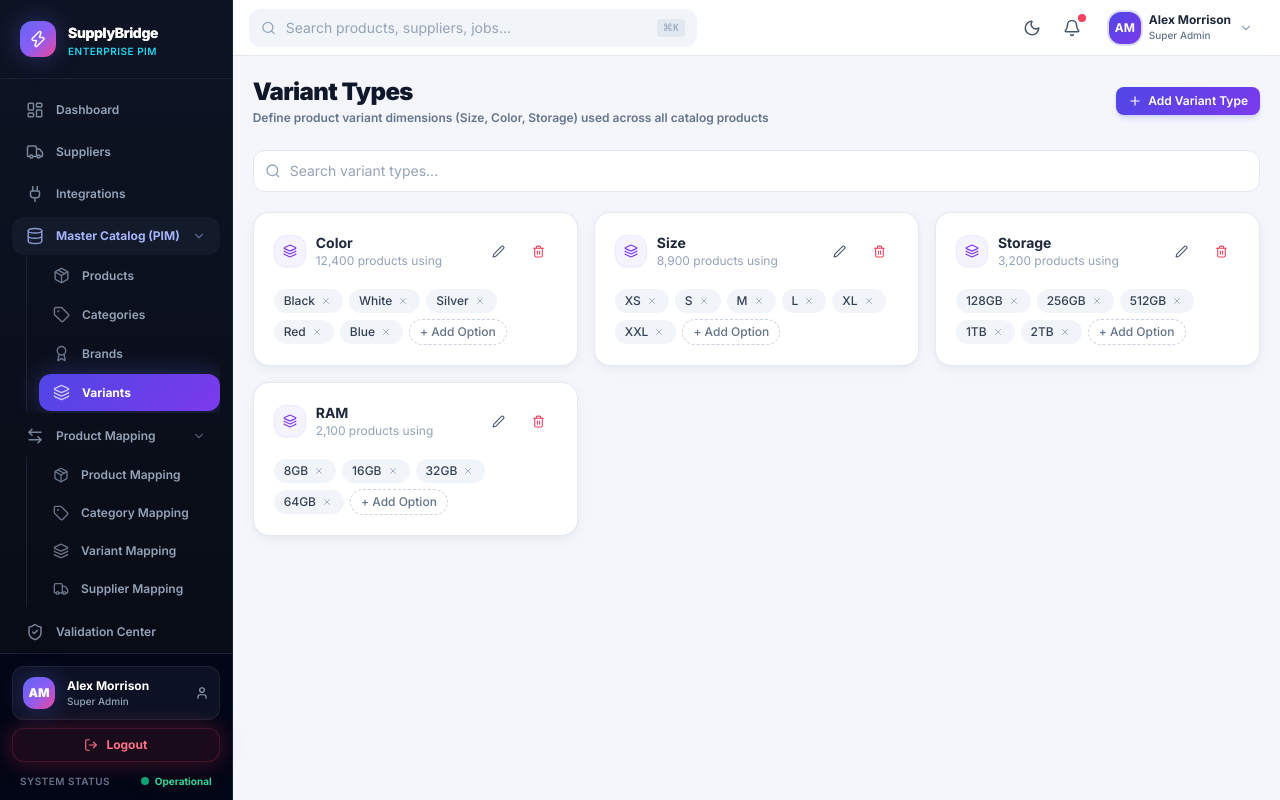
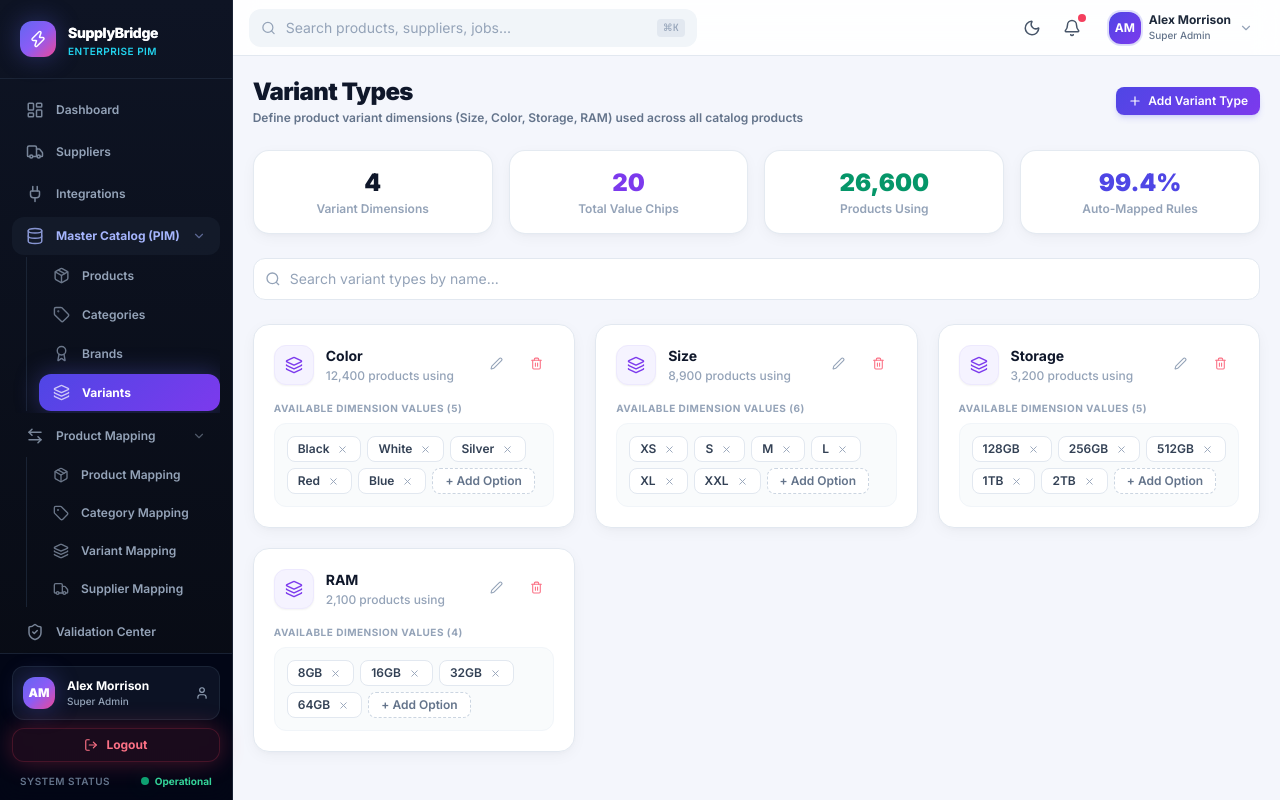
Before and after one commit to satyamgoswami783/SupplyBridge, a React (Vite) app: page /catalog/variants in a window 1280 px wide. Built offline with nearby package versions, Linux system fonts and the light colour scheme.

Commit message:
fix: redesign Variant Types page UI with summary KPI cards, premium option chips, and cleaner layout

```diff
--- a/src/features/catalog/Variants.tsx
+++ b/src/features/catalog/Variants.tsx
@@ -1,6 +1,6 @@
 import React, { useState } from 'react'
 import { motion, AnimatePresence } from 'framer-motion'
-import { Plus, Edit2, Trash2, Layers, CheckCircle2, X } from 'lucide-react'
+import { Plus, Edit2, Trash2, Layers, CheckCircle2, X, Sliders, Tag, Sparkles } from 'lucide-react'
 import { SectionHeader, FilterBar, EmptyState, ConfirmDialog } from '../../components/ui'
 import { Modal } from '../../components/ui/Modal'
 import { mockVariantTypes } from '../../data/mockData'
@@ -35,6 +35,11 @@ export const Variants: React.FC = () => {
     setToastMessage(msg)
     setTimeout(() => setToastMessage(null), 3000)
   }
+
+  // Calculate summary metrics
+  const totalDimensions = variantsList.length
+  const totalOptionValues = variantsList.reduce((acc, curr) => acc + curr.values.length, 0)
+  const totalProductsCovered = variantsList.reduce((acc, curr) => acc + curr.productCount, 0)
 
   // --- Handlers ---
   const handleOpenAdd = () => {
@@ -151,7 +156,7 @@ export const Variants: React.FC = () => {
   )
 
   return (
-    <div className="relative">
+    <div className="relative space-y-6">
       {/* Toast Notification Banner */}
       <AnimatePresence>
         {toastMessage && (
@@ -169,49 +174,65 @@ export const Variants: React.FC = () => {
 
       <SectionHeader
         title="Variant Types"
-        subtitle="Define product variant dimensions (Size, Color, Storage) used across all catalog products"
+        subtitle="Define product variant dimensions (Size, Color, Storage, RAM) used across all catalog products"
         actions={
-          <button onClick={handleOpenAdd} className="btn-primary btn-sm flex items-center gap-1.5">
+          <button onClick={handleOpenAdd} className="btn-primary btn-sm flex items-center gap-1.5 cursor-pointer">
             <Plus size={14} /> Add Variant Type
           </button>
         }
       />
 
-      <FilterBar search={search} onSearch={setSearch} placeholder="Search variant types..." />
+      {/* Summary KPI Cards */}
+      <div className="grid grid-cols-2 sm:grid-cols-4 gap-4">
+        {[
+          { label: 'Variant Dimensions', value: totalDimensions, color: 'text-slate-900' },
+          { label: 'Total Value Chips',  value: totalOptionValues, color: 'text-violet-600' },
+          { label: 'Products Using',      value: totalProductsCovered.toLocaleString(), color: 'text-emerald-600' },
+          { label: 'Auto-Mapped Rules',  value: '99.4%', color: 'text-primary-600' },
+        ].map(s => (
+          <div key={s.label} className="card p-4 text-center">
+            <p className={`text-2xl font-black ${s.color}`}>{s.value}</p>
+            <p className="text-xs text-slate-400 font-semibold mt-0.5">{s.label}</p>
+          </div>
+        ))}
+      </div>
+
+      <FilterBar search={search} onSearch={setSearch} placeholder="Search variant types by name..." />
 
       {filtered.length === 0 ? (
-        <div className="card p-8">
+        <div className="card p-12 text-center">
           <EmptyState
-            icon={<Layers size={24} />}
+            icon={<Layers size={28} className="text-slate-300" />}
             title="No variant types found"
             description="Try searching for another term or create a new variant dimension."
           />
         </div>
       ) : (
-        <div className="grid grid-cols-1 sm:grid-cols-2 lg:grid-cols-3 gap-4">
+        <div className="grid grid-cols-1 sm:grid-cols-2 lg:grid-cols-3 gap-5">
           {filtered.map(v => (
-            <div key={v.id} className="card p-5 hover:shadow-card-md transition-all">
-              <div className="flex items-start justify-between mb-3">
-                <div className="flex items-center gap-2.5">
-                  <div className="w-8 h-8 rounded-xl bg-violet-50 border border-violet-100 flex items-center justify-center">
-                    <Layers size={14} className="text-violet-600" />
+            <div key={v.id} className="card p-5 hover:shadow-card-md transition-all flex flex-col justify-between border border-slate-200">
+              <div>
+                <div className="flex items-start justify-between mb-4">
+                  <div className="flex items-center gap-3">
+                    <div className="w-10 h-10 rounded-xl bg-violet-50 border border-violet-100 flex items-center justify-center shadow-2xs">
+                      <Layers size={18} className="text-violet-600" />
                     </div>
                     <div>
-                    <p className="font-bold text-slate-800 text-sm">{v.name}</p>
-                    <p className="text-xs text-slate-400">{v.productCount.toLocaleString()} products using</p>
+                      <p className="font-bold text-slate-900 text-sm">{v.name}</p>
+                      <p className="text-xs text-slate-400 font-medium mt-0.5">{v.productCount.toLocaleString()} products using</p>
                     </div>
                   </div>
-                <div className="flex gap-1">
+                  <div className="flex items-center gap-1">
                     <button
                       onClick={() => handleOpenEdit(v)}
-                    className="btn-icon"
+                      className="btn-icon text-slate-400 hover:text-slate-700"
                       title="Edit Variant Type"
                     >
                       <Edit2 size={13} />
                     </button>
                     <button
                       onClick={() => { setDeletingVariant(v); setDeleteOpen(true); }}
-                    className="btn-icon text-rose-500 hover:bg-rose-50"
+                      className="btn-icon text-rose-400 hover:text-rose-600 hover:bg-rose-50"
                       title="Delete Variant Type"
                     >
                       <Trash2 size={13} />
@@ -219,20 +240,22 @@ export const Variants: React.FC = () => {
                   </div>
                 </div>
 
-              {/* Option Chips */}
-              <div className="flex flex-wrap gap-1.5 items-center pt-2">
+                {/* Option Chips Container */}
+                <div className="space-y-2">
+                  <p className="text-2xs font-bold uppercase tracking-wider text-slate-400">Available Dimension Values ({v.values.length})</p>
+                  <div className="flex flex-wrap gap-1.5 items-center bg-slate-50/80 p-3 rounded-xl border border-slate-100 min-h-[60px]">
                     {v.values.map(val => (
                       <span
                         key={val}
-                    className="px-2.5 py-1 bg-slate-100 text-slate-700 rounded-full text-xs font-medium inline-flex items-center gap-1 group/chip"
+                        className="px-2.5 py-1 bg-white border border-slate-200 text-slate-700 rounded-lg text-xs font-semibold inline-flex items-center gap-1.5 shadow-2xs group/chip hover:border-slate-300 transition-colors"
                       >
                         {val}
                         <button
                           onClick={() => handleRemoveChipValue(v.id, val)}
-                      className="text-slate-400 hover:text-rose-600 rounded-full p-0.5"
-                      title="Remove option"
+                          className="text-slate-400 hover:text-rose-600 rounded-md p-0.5 transition-colors"
+                          title="Remove option value"
                         >
-                      <X size={10} />
+                          <X size={11} />
                         </button>
                       </span>
                     ))}
@@ -240,9 +263,9 @@ export const Variants: React.FC = () => {
                     {addingValueForId === v.id ? (
                       <div className="inline-flex items-center gap-1">
                         <input
-                      className="input input-sm py-0.5 text-xs w-24"
+                          className="input input-sm py-1 px-2.5 text-xs w-28 font-medium"
                           autoFocus
-                      placeholder="New Value"
+                          placeholder="New Option"
                           value={newValueInput}
                           onChange={e => setNewValueInput(e.target.value)}
                           onKeyDown={e => {
@@ -252,7 +275,7 @@ export const Variants: React.FC = () => {
                         />
                         <button
                           onClick={() => handleAddInlineValue(v.id)}
-                      className="btn-primary btn-sm text-2xs py-0.5 px-2"
+                          className="btn-primary btn-sm text-2xs py-1 px-2.5 font-bold cursor-pointer"
                         >
                           Add
                         </button>
@@ -260,11 +283,13 @@ export const Variants: React.FC = () => {
                     ) : (
                       <button
                         onClick={() => { setAddingValueForId(v.id); setNewValueInput(''); }}
-                    className="px-2.5 py-1 border border-dashed border-slate-300 text-slate-500 rounded-full text-xs hover:border-primary-400 hover:text-primary-600 transition-colors font-medium"
+                        className="px-3 py-1 border border-dashed border-slate-300 bg-white text-slate-500 rounded-lg text-xs hover:border-primary-400 hover:text-primary-600 transition-colors font-semibold cursor-pointer"
                       >
                         + Add Option
                       </button>
                     )}
+                  </div>
+                </div>
               </div>
             </div>
           ))}
@@ -287,7 +312,7 @@ export const Variants: React.FC = () => {
       >
         <div className="space-y-4">
           <div>
-            <label className="text-xs font-semibold text-slate-600 block mb-1.5">Variant Type Name *</label>
+            <label className="text-xs font-bold text-slate-700 block mb-1.5">Variant Type Name *</label>
             <input
               className="input"
               placeholder="e.g. Color, Size, Storage, Voltage"
@@ -296,7 +321,7 @@ export const Variants: React.FC = () => {
             />
           </div>
           <div>
-            <label className="text-xs font-semibold text-slate-600 block mb-1.5">Values (comma-separated)</label>
+            <label className="text-xs font-bold text-slate-700 block mb-1.5">Values (comma-separated)</label>
             <input
               className="input"
               placeholder="e.g. Black, White, Red, Blue, 128GB, 256GB"
@@ -323,7 +348,7 @@ export const Variants: React.FC = () => {
       >
         <div className="space-y-4">
           <div>
-            <label className="text-xs font-semibold text-slate-600 block mb-1.5">Variant Type Name *</label>
+            <label className="text-xs font-bold text-slate-700 block mb-1.5">Variant Type Name *</label>
             <input
               className="input"
               value={formData.name}
@@ -331,7 +356,7 @@ export const Variants: React.FC = () => {
             />
           </div>
           <div>
-            <label className="text-xs font-semibold text-slate-600 block mb-1.5">Values (comma-separated)</label>
+            <label className="text-xs font-bold text-slate-700 block mb-1.5">Values (comma-separated)</label>
             <input
               className="input"
               value={formData.valuesString}
```
Lines whose indentation alone changed are shown as unchanged.
